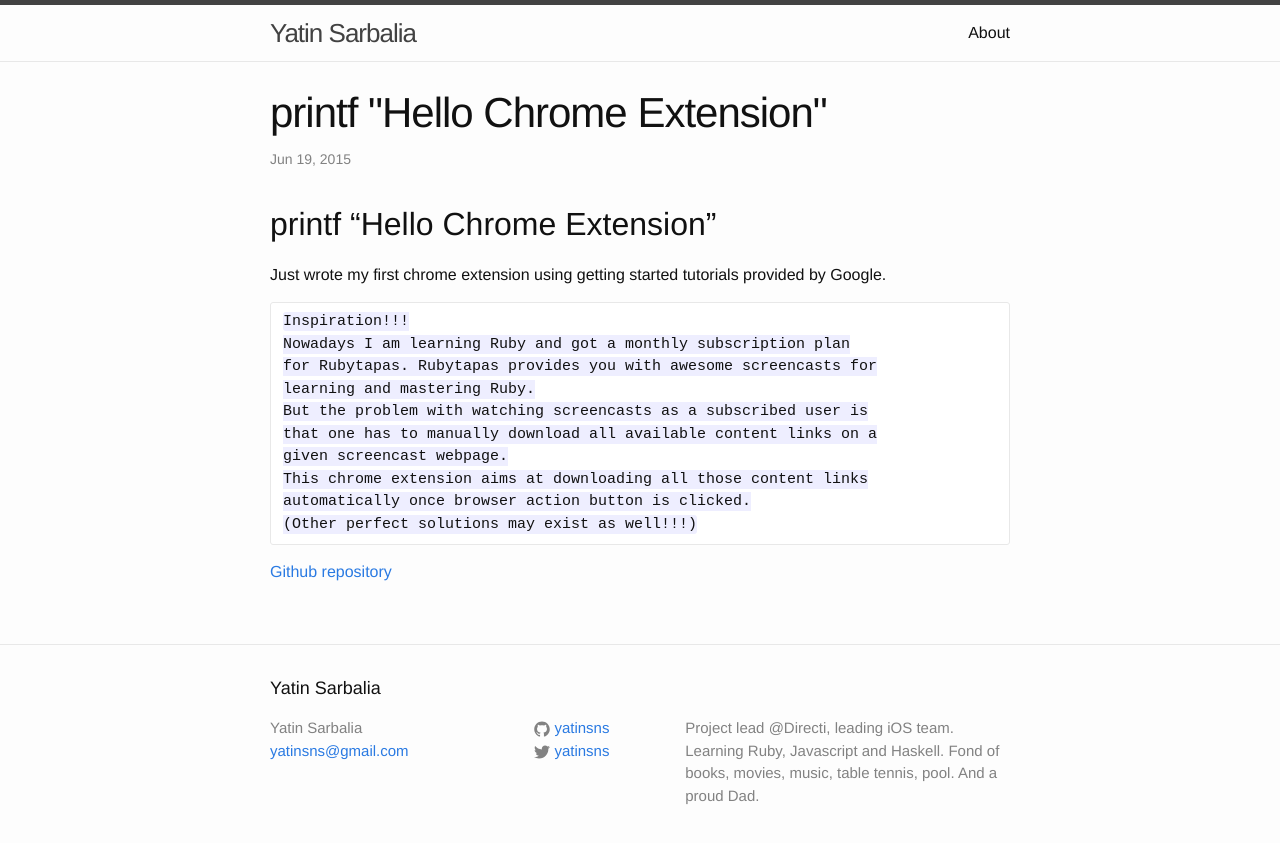
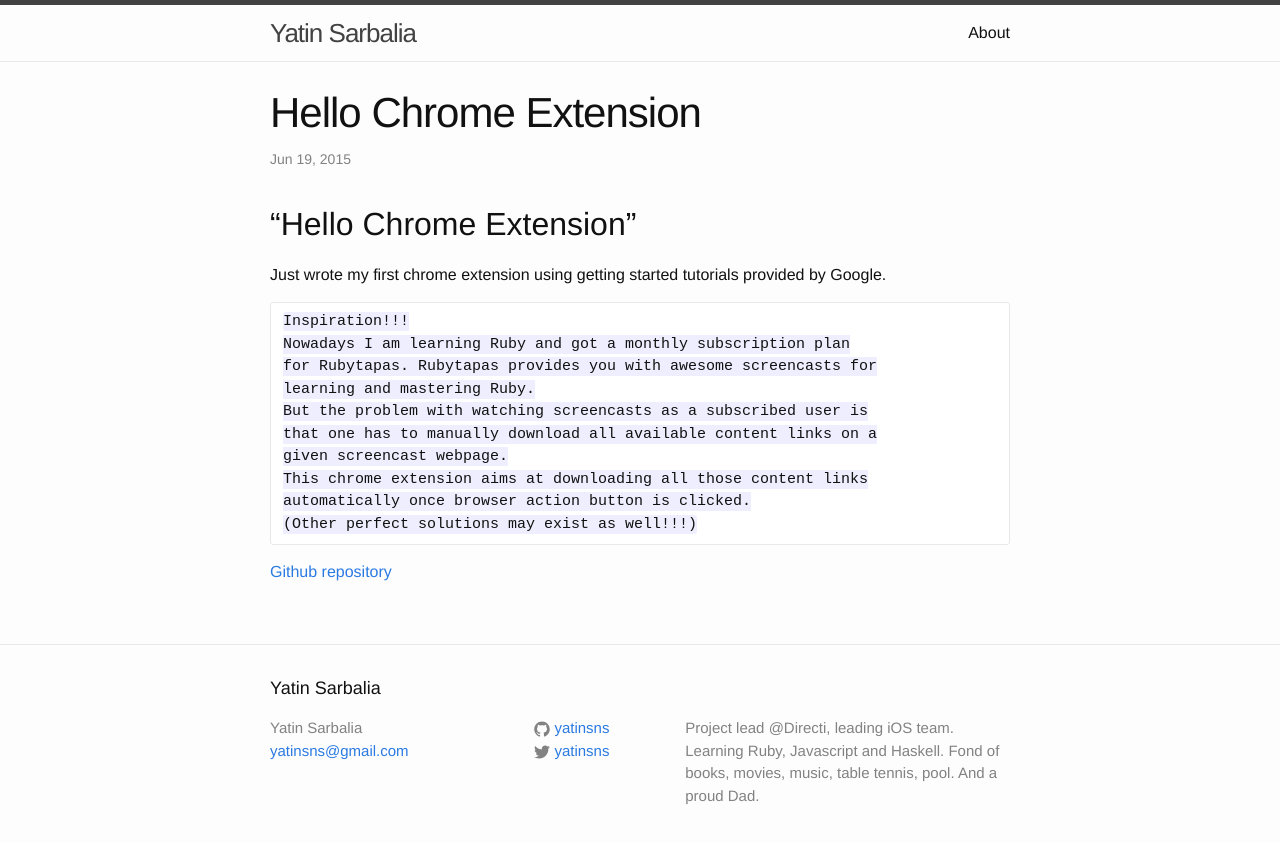
Before and after one commit to yatinsns/yatinsns.github.io, a Jekyll site: the page built from _posts/2015-06-19-chromeextension.md, in a window 1280 px wide. Shown: the top 843 px of the page. Built offline with Jekyll 4.4.1, drawn with Linux system fonts in a browser that asks for light colours.

Commit message:
Update post

```diff
--- a/_posts/2015-06-19-chromeextension.md
+++ b/_posts/2015-06-19-chromeextension.md
@@ -1,11 +1,11 @@
 ---
 layout: post
-title: printf "Hello Chrome Extension"
+title: "Hello Chrome Extension"
 date: 2015-06-19 14:31:00
-categories:
+categories: programming
 ---
 
-## printf "Hello Chrome Extension"
+## "Hello Chrome Extension"
 
 Just wrote my first chrome extension using getting started tutorials provided by Google.
 
```
